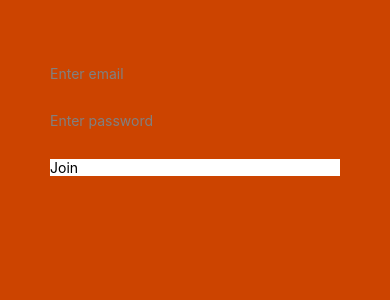
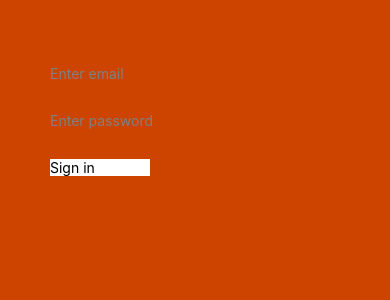
Before and after one commit to sp-devi/hoopsy-react-native, a React Native app in the folder Hoopsy/: screen / in a window 390 px wide. Shown: the top 300 px of the page. Built offline with nearby package versions, Linux system fonts and the light colour scheme; what react-native would draw is missing.

Commit message:
modify login page

```diff
--- a/Hoopsy/src/components/Login.js
+++ b/Hoopsy/src/components/Login.js
@@ -26,7 +26,7 @@ export default class Login extends Component {
                         style={styles.singInButton}
                         onPress={() => { }}>
                         <Text style={styles.singInButtonText}>
-                            Join
+                            Sign in
                         </Text>
                     </TouchableOpacity>
                 </View>
@@ -54,6 +54,7 @@ const styles = StyleSheet.create({
         marginVertical: 15
     },
     singInButton: {
-        backgroundColor: "white"
+        backgroundColor: "white",
+        width: 100
     }
 });
```
